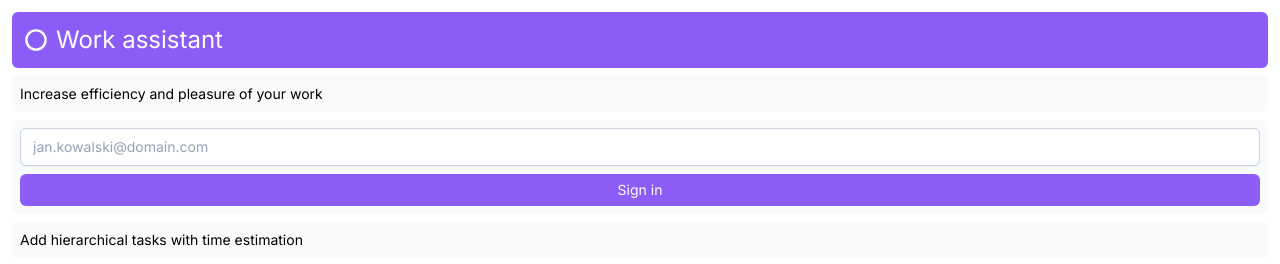
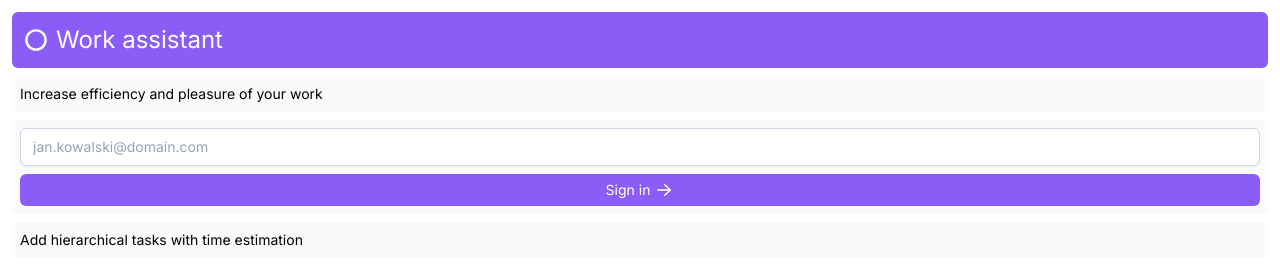
Before and after one commit to PawelGargula/work-assistant, a Next.js app: page / in a window 1280 px wide. Shown: the top 264 px of the page. Built offline with nearby package versions, Linux system fonts and the light colour scheme; no server answers.

Commit message:
Add redirections

```diff
--- a/src/app/dashboard/page.tsx
+++ b/src/app/dashboard/page.tsx
@@ -1,7 +1,11 @@
-import { auth, signOut } from '@/auth';
+import { auth } from '@/auth';
+import { redirect } from 'next/navigation'
 
 export default async function Page() {
   const session = await auth();
+  const isLoggedIn = !!session?.user;
+  !isLoggedIn && redirect("/");
+
   return (
     <>
       <p>Welcome {session?.user?.email}!</p>
--- a/src/app/dashboard/tasks/page.tsx
+++ b/src/app/dashboard/tasks/page.tsx
@@ -1,3 +1,10 @@
-export default function Page() {
+import { auth } from '@/auth';
+import { redirect } from 'next/navigation';
+
+export default async function Page() {
+    const session = await auth();
+    const isLoggedIn = !!session?.user;
+    !isLoggedIn && redirect("/");
+
     return <p>Tasks</p>;
 }
--- a/src/app/page.tsx
+++ b/src/app/page.tsx
@@ -1,7 +1,13 @@
+import { auth } from '@/auth';
+import { redirect } from 'next/navigation'
 import SignInForm from "@/src/app/ui/sign-in/sign-in-form";
 import WorkAssistantLogo from "./ui/work-assistant-logo";
 
-export default function Home() {
+export default async function Home() {
+  const session = await auth();
+  const isLoggedIn = !!session?.user;
+  isLoggedIn && redirect("/dashboard");
+
   return (
     <div className="space-y-2">
       <WorkAssistantLogo />
--- a/src/app/ui/nav-menu.tsx
+++ b/src/app/ui/nav-menu.tsx
@@ -1,3 +1 @@
 "use client";
-import Link from "next/link";
-import { signIn, signOut, useSession } from "next-auth/react";
--- a/src/app/ui/sign-in/sign-in-form.tsx
+++ b/src/app/ui/sign-in/sign-in-form.tsx
@@ -10,13 +10,13 @@ export default function SignInForm() {
     <>
       <form action={dispatch} className="rounded-md bg-slate-50 p-2 text-sm">
         <input
+          aria-label='e-mail'
           className='block w-full px-3 py-2 bg-white border border-slate-300 rounded-md shadow-sm placeholder-slate-400'
           id='e-mail'
           name='e-mail'
           placeholder='jan.kowalski@domain.com'
           required
-          type="e-mail"
-          aria-label='e-mail'
+          type="email"
         />
         <SignInButton />
       </form>
@@ -30,11 +30,20 @@ function SignInButton() {
   return (
     <div className=''>
       <button
-        className="mt-2 w-full px-5 py-1.5 text-white bg-violet-500 rounded-md hover:bg-violet-600 active:bg-violet-700 focus:outline-none focus:ring focus:ring-violet-300"
+        className="active:bg-violet-700 bg-violet-500 disabled:cursor-not-allowed disabled:opacity-90 focus:outline-none focus:ring focus:ring-violet-300 hover:bg-violet-600 inline-flex items-center justify-center mt-2 px-5 py-1.5 rounded-md text-white w-full"
         disabled={pending}
         type='submit'
       >
-        Sign in
+        {pending &&
+          <svg className="animate-spin -ml-1 mr-3 h-5 w-5 text-white" xmlns="http://www.w3.org/2000/svg" fill="none" viewBox="0 0 24 24">
+          <circle className="opacity-25" cx="12" cy="12" r="10" stroke="currentColor" stroke-width="4"></circle>
+          <path className="opacity-75" fill="currentColor" d="M4 12a8 8 0 018-8V0C5.373 0 0 5.373 0 12h4zm2 5.291A7.962 7.962 0 014 12H0c0 3.042 1.135 5.824 3 7.938l3-2.647z"></path>
+          </svg>
+        }
+        {pending ? "Processing..." : "Sign in"}
+        {!pending &&
+          <ArrowRightIcon className="ml-1 h-5 w-5" />
+        }
       </button>
     </div>
   );
```
